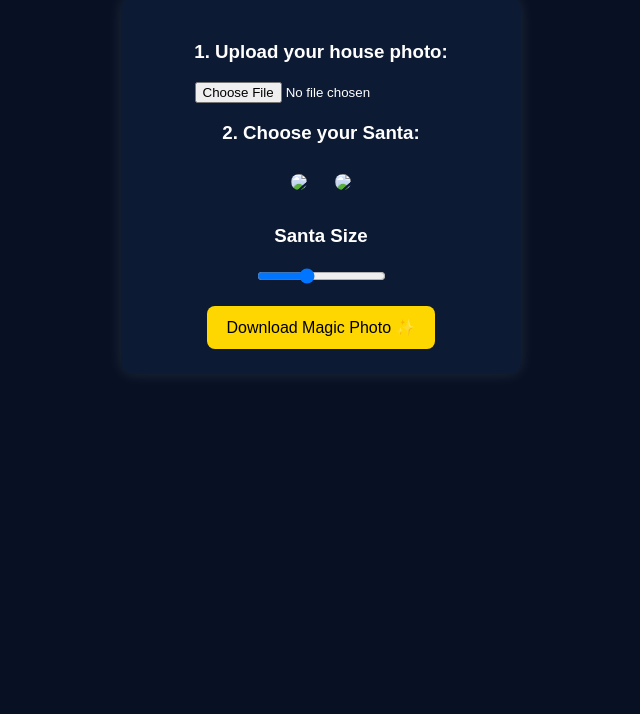
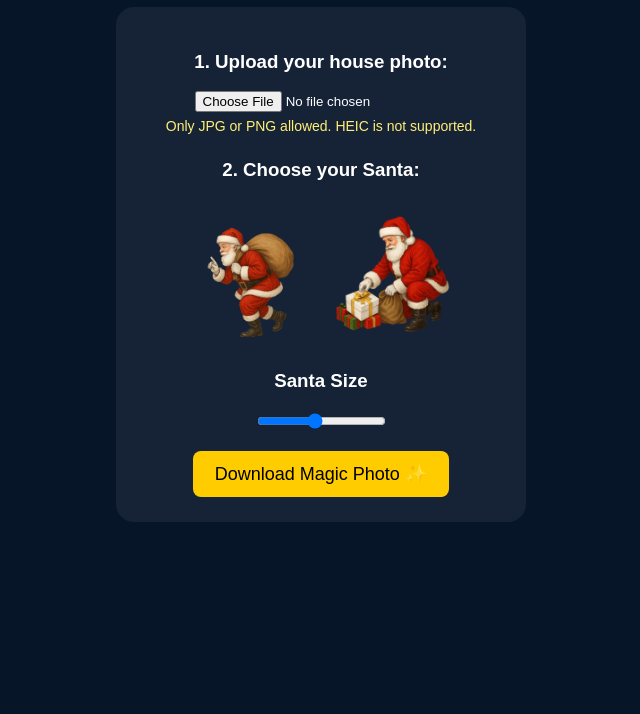
Before and after one commit to nihitmehta08/santastickercamera, a plain HTML site: page index.html in a window 1280 px wide. Shown: the part 102-816 px from the top of the page, without its empty margins (319-959 px from the left). Drawn offline with Linux system fonts and the light colour scheme.

Commit message:
Update index.html

```diff
--- a/index.html
+++ b/index.html
@@ -1,134 +1,163 @@
 <!DOCTYPE html>
 <html lang="en">
 <head>
-<meta charset="UTF-8">
-<title>Santa In Your House 🎅📸</title>
+<meta charset="UTF-8" />
+<title>Santa In Your House 🎅✨</title>
+
 <style>
   body {
-        background-color: #071123;
+    background: #071529;
     color: white;
     font-family: Arial, sans-serif;
     text-align: center;
-        margin: 0;
-        padding: 0;
+    padding-top: 20px;
   }
 
-    #appBox {
-        background: #0d1a33;
+  .card {
+    background: rgba(255,255,255,0.06);
     padding: 25px;
-        width: 350px;
-        margin: 40px auto;
-        border-radius: 12px;
-        box-shadow: 0 0 15px rgba(255,255,255,0.1);
+    border-radius: 18px;
+    width: 360px;
+    margin: auto;
   }
 
-    #previewCanvas {
-        margin-top: 20px;
-        max-width: 90%;
+  .santa-option {
+    width: 120px;
+    height: auto;
+    border-radius: 10px;
+    margin: 10px;
+    cursor: pointer;
+    transition: transform .2s;
+  }
+  .santa-option:hover {
+    transform: scale(1.07);
+  }
+
+  #resultCanvas {
+    margin-top: 30px;
+    max-width: 95%;
     border-radius: 10px;
   }
 
-    .santaOption {
-        width: 90px;
-        cursor: pointer;
-        margin: 10px;
-        border-radius: 10px;
-        border: 2px solid transparent;
+  input[type=file] {
+    color: white;
   }
 
-    .santaOption:hover {
-        border-color: gold;
+  .warning {
+    color: #ffef77;
+    font-size: 14px;
+    margin-top: 6px;
   }
 </style>
 </head>
+
 <body>
 
 <h1>Santa In Your House 🎅✨</h1>
 
-<div id="appBox">
+<div class="card">
   <h3>1. Upload your house photo:</h3>
-    <input type="file" id="houseUpload" accept="image/jpeg,image/png">
 
-    <h3>2. Choose your Santa:</h3>
-    <img src="santa3.png" class="santaOption" onclick="selectSanta('santa3.png')">
-    <img src="santa4.png" class="santaOption" onclick="selectSanta('santa4.png')">
+  <input type="file" id="houseInput" accept="image/png, image/jpeg" />
+
+  <div class="warning">Only JPG or PNG allowed. HEIC is not supported.</div>
+
+  <h3 style="margin-top:25px;">2. Choose your Santa:</h3>
+
+  <img src="santa1.png" class="santa-option" onclick="selectSanta('santa1.png')">
+  <img src="santa2.png" class="santa-option" onclick="selectSanta('santa2.png')">
 
   <h3>Santa Size</h3>
-    <input type="range" id="santaSize" min="40" max="200" value="100">
+  <input type="range" id="sizeSlider" min="20" max="200" value="100">
 
   <br><br>
-    <button onclick="downloadImage()"
-            style="background: gold; padding: 12px 20px; border-radius: 8px; border: none; font-size: 16px;">
+
+  <button onclick="downloadImage()" style="
+    padding:12px 22px;
+    background:#ffcc00;
+    border:none;
+    border-radius:8px;
+    font-size:18px;
+    cursor:pointer;">
     Download Magic Photo ✨
   </button>
 </div>
 
-<canvas id="previewCanvas"></canvas>
+<canvas id="resultCanvas"></canvas>
 
 <script>
-let houseImg = null;
-let santaImg = new Image();
+let selectedSanta = null;
+let uploadedImage = null;
 
-// Force only JPG or PNG uploads
-document.getElementById("houseUpload").addEventListener("change", function (e) {
+function selectSanta(file) {
+  selectedSanta = file;
+}
+
+document.getElementById('houseInput').addEventListener('change', function(e) {
   const file = e.target.files[0];
 
   if (!file) return;
 
-    if (!file.type.match("image/jpeg") && !file.type.match("image/png")) {
-        alert("❌ Please upload a JPG or PNG file. HEIC is not supported.");
-        e.target.value = "";
+  if (!file.type.includes("png") && !file.type.includes("jpeg")) {
+    alert("Please upload JPG or PNG only. HEIC is not supported.");
     return;
   }
 
   const reader = new FileReader();
-    reader.onload = function () {
-        houseImg = new Image();
-        houseImg.onload = drawCanvas;
-        houseImg.src = reader.result;
+  reader.onload = function(event) {
+    uploadedImage = new Image();
+    uploadedImage.onload = drawCanvas;
+    uploadedImage.src = event.target.result;
   };
   reader.readAsDataURL(file);
 });
 
-// Select Santa
-function selectSanta(path) {
-    santaImg = new Image();
-    santaImg.onload = drawCanvas;
-    santaImg.src = path;
+function drawCanvas() {
+  if (!uploadedImage) return;
+
+  const canvas = document.getElementById("resultCanvas");
+  const ctx = canvas.getContext("2d");
+
+  // Resize uploaded photo to max 1400px wide
+  const MAX_WIDTH = 1400;
+  let width = uploadedImage.width;
+  let height = uploadedImage.height;
+
+  if (width > MAX_WIDTH) {
+    height = height * (MAX_WIDTH / width);
+    width = MAX_WIDTH;
   }
 
-// Draw everything on canvas
-function drawCanvas() {
-    if (!houseImg) return;
+  canvas.width = width;
+  canvas.height = height;
 
-    const canvas = document.getElementById("previewCanvas");
-    const ctx = canvas.getContext("2d");
+  ctx.drawImage(uploadedImage, 0, 0, width, height);
 
-    // AUTO-RESIZE IMAGE (max width 800)
-    const maxWidth = 800;
-    const scale = Math.min(maxWidth / houseImg.width, 1);
+  if (selectedSanta) {
+    const santa = new Image();
+    santa.onload = function() {
+      const scale = document.getElementById("sizeSlider").value / 100;
+      const santaWidth = santa.width * scale;
+      const santaHeight = santa.height * scale;
 
-    canvas.width = houseImg.width * scale;
-    canvas.height = houseImg.height * scale;
-
-    ctx.drawImage(houseImg, 0, 0, canvas.width, canvas.height);
-
-    if (santaImg.src) {
-        const santaScale = document.getElementById("santaSize").value / 100;
-        const santaWidth = santaImg.width * santaScale;
-        const santaHeight = santaImg.height * santaScale;
-
-        // Draw Santa at bottom-left
-        ctx.drawImage(santaImg, 20, canvas.height - santaHeight - 20, santaWidth, santaHeight);
+      // Draw Santa bottom-left
+      ctx.drawImage(santa, 20, height - santaHeight - 20, santaWidth, santaHeight);
+    };
+    santa.src = selectedSanta;
   }
 }
 
-// Download image
 function downloadImage() {
-    const canvas = document.getElementById("previewCanvas");
+  if (!uploadedImage) {
+    alert("Upload a photo first!");
+    return;
+  }
+
+  drawCanvas();
+
   const link = document.createElement("a");
   link.download = "SantaMagicPhoto.png";
-    link.href = canvas.toDataURL();
+  link.href = document.getElementById("resultCanvas").toDataURL();
   link.click();
 }
 </script>
```
Lines whose indentation alone changed are shown as unchanged.
